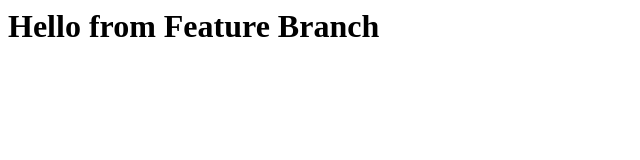
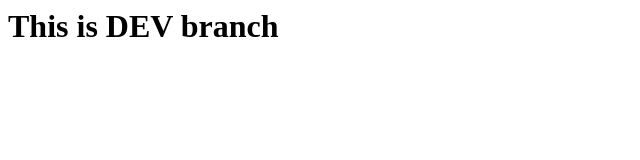
Before and after one commit to Thiseni-Nuda/SE-Assignment, a plain HTML site: page index.html in a window 1280 px wide. Shown: the whole page, without its empty margins (0-640 px from the left). Drawn offline with Linux system fonts and the light colour scheme.

Commit message:
Update index in dev

```diff
--- a/index.html
+++ b/index.html
@@ -1 +1 @@
-<h1>Hello from Feature Branch</h1>
+<h1>This is DEV branch</h1>
```
